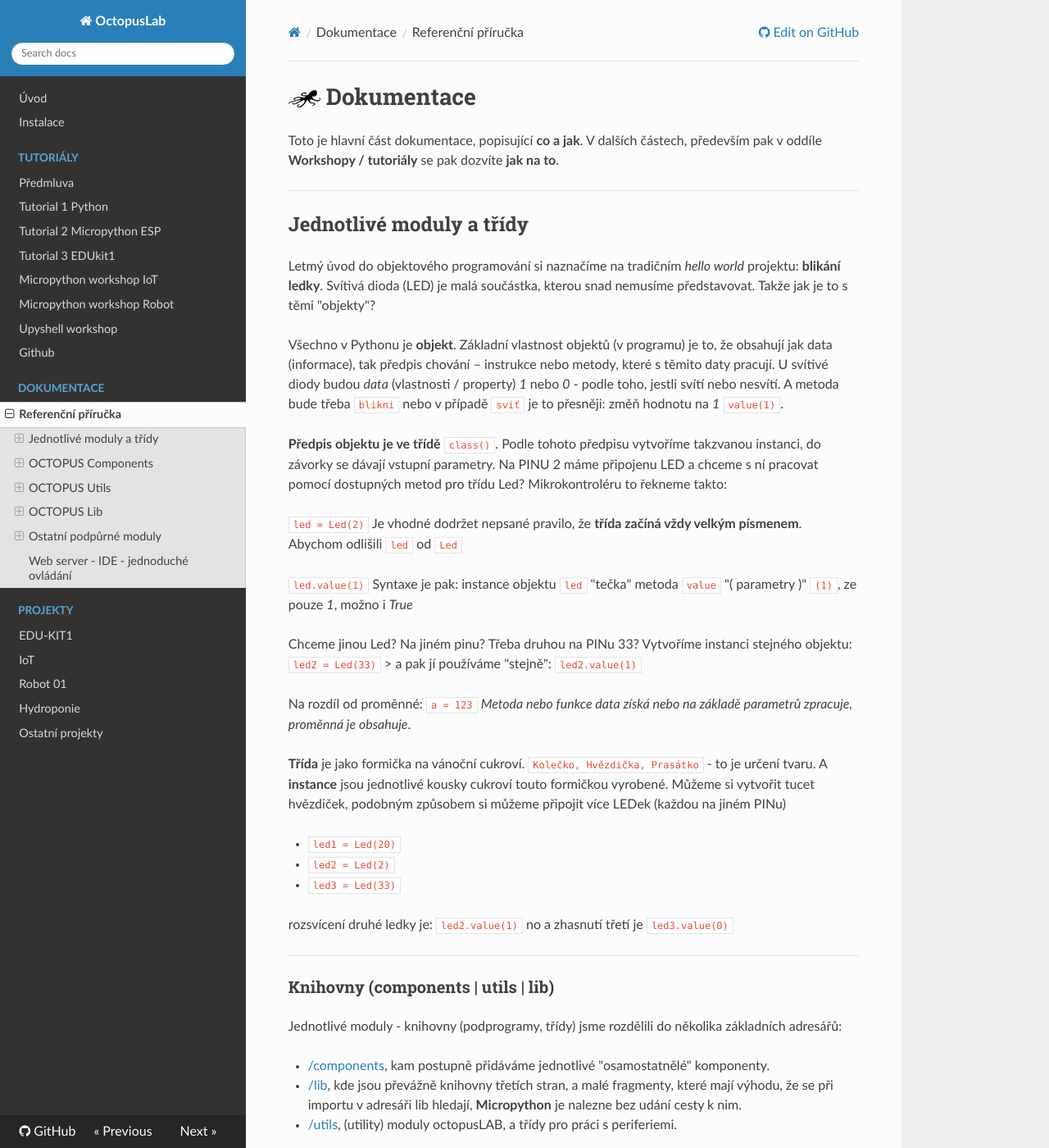
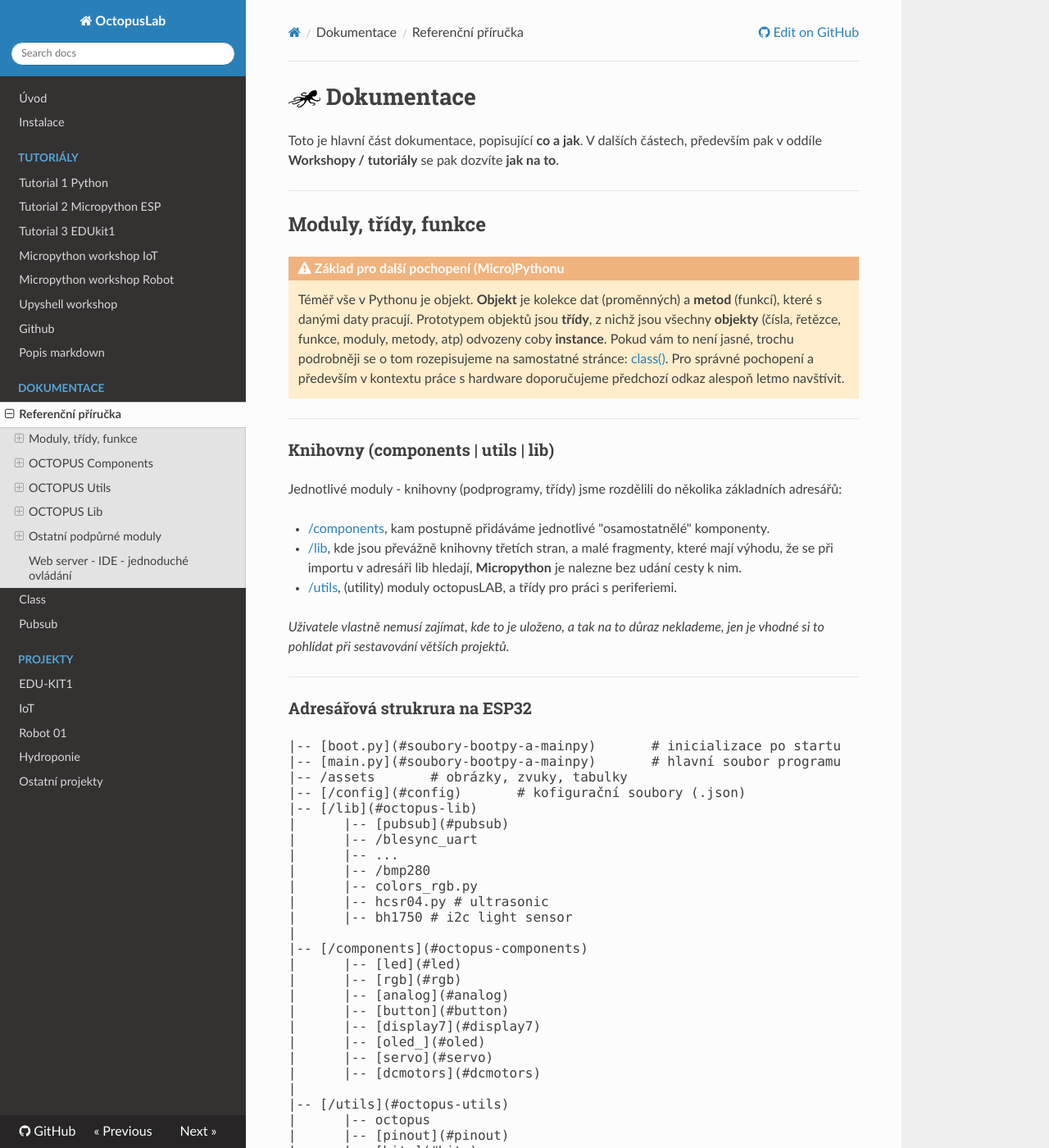
Before and after one commit to octopuslab-cz/docs_octopuslab_cz, an MkDocs documentation site: the page built from docs/basicdoc.md, in a window 1280 px wide and 1400 px high. Shown: the whole window at 82% size. Built offline with MkDocs 1.6.1, drawn with Linux system fonts in a browser that asks for light colours; nearby versions of some CDN libraries; some of the changed text lies outside the part shown.

Commit message:
new libs/components, class

```diff
--- a/docs/basicdoc.md
+++ b/docs/basicdoc.md
@@ -4,32 +4,13 @@ Toto je hlavní část dokumentace, popisující **co a jak**.
 V dalších částech, především pak v oddíle **Workshopy / tutoriály** se pak dozvíte **jak na to**.
 
 ---
-## Jednotlivé moduly a třídy
+## Moduly, třídy, funkce
 
-Letmý úvod do objektového programování si naznačíme na tradičním *hello world* projektu: **blikání ledky**. Svítivá dioda (LED) je malá součástka, kterou snad nemusíme představovat. Takže jak je to s těmi "objekty"?
+!!! attention "Základ pro další pochopení (Micro)Pythonu"
+    Téměř vše v Pythonu je objekt. **Objekt** je kolekce dat (proměnných) a **metod** (funkcí), které s danými daty pracují. Prototypem objektů jsou **třídy**, z nichž jsou všechny **objekty** (čísla, řetězce, funkce, moduly, metody, atp) odvozeny coby **instance**.
+    Pokud vám to není jasné, trochu podrobněji se o tom rozepisujeme na samostatné stránce: [class()](/class).
+    Pro správné pochopení a především v kontextu práce s hardware doporučujeme předchozí odkaz alespoň letmo navštívit.
 
-Všechno v Pythonu je **objekt**. Základní vlastnost objektů (v programu) je to, že obsahují jak data (informace), tak předpis chování – instrukce nebo metody, které s těmito daty pracují. U svítivé diody budou *data* (vlastnosti / property) *1* nebo *0* - podle toho, jestli svítí nebo nesvítí. A metoda bude třeba `blikni` nebo v případě `sviť` je to přesněji: změň hodnotu na *1* `value(1)`.
-
-**Předpis objektu je ve třídě** `class()`. Podle tohoto předpisu vytvoříme takzvanou instanci, do závorky se dávají vstupní parametry. Na PINU 2 máme připojenu LED a chceme s ní pracovat pomocí dostupných metod pro třídu Led? Mikrokontroléru to řekneme takto:
-
-`led = Led(2)` Je vhodné dodržet nepsané pravilo, že **třída začíná vždy velkým písmenem**. Abychom odlišili `led` od `Led`
-
-`led.value(1)` Syntaxe je pak: instance objektu `led` "tečka" metoda `value` "( parametry )" `(1)`, ze pouze *1*, možno i *True*
-
-Chceme jinou Led? Na jiném pinu? Třeba druhou na PINu 33? Vytvoříme instanci stejného objektu:
-`led2 = Led(33)` > a pak jí používáme "stejně": `led2.value(1)`
-
-
-Na rozdíl od proměnné: `a = 123` *Metoda nebo funkce data získá nebo na základě parametrů zpracuje, proměnná je obsahuje*.
-
-
-**Třída** je jako formička na vánoční cukroví. `Kolečko, Hvězdička, Prasátko` - to je určení tvaru. A **instance** jsou jednotlivé kousky cukroví touto formičkou vyrobené. Můžeme si vytvořit tucet hvězdiček, podobným způsobem si můžeme připojit více LEDek (každou na jiném PINu)
-
-- `led1 = Led(20)`
-- `led2 = Led(2)`
-- `led3 = Led(33)`
-
-rozsvícení druhé ledky je: `led2.value(1)` no a zhasnutí třetí je `led3.value(0)`
 
 ---
 
@@ -58,6 +39,9 @@ Jednotlivé moduly - knihovny (podprogramy, třídy) jsme rozdělili do několik
 |      |-- /blesync_uart
 |      |-- ...
 |      |-- /bmp280
+|      |-- colors_rgb.py
+|      |-- hcsr04.py # ultrasonic
+|      |-- bh1750 # i2c light sensor
 |
 |-- [/components](#octopus-components)
 |      |-- [led](#led)
--- a/mkdocs.yml
+++ b/mkdocs.yml
@@ -12,7 +12,6 @@ nav:
   - Úvod: index.md
   - Instalace: install.md
   - 'Tutoriály':
-      - 'Předmluva ': tutorials-intro.md
       - 'Tutorial 1 Python ': tutorial1-python.md
       - 'Tutorial 2 Micropython ESP': tutorial2-micropython-esp.md
       - 'Tutorial 3 EDUkit1': tutorial3-edukit1.md
@@ -20,8 +19,11 @@ nav:
       - 'Micropython workshop Robot': ws-robot.md
       - 'Upyshell workshop ': ws-upyshell.md
       - 'Github ': github.md
+      - 'Popis markdown': tutorials-intro.md
   - 'Dokumentace':
       - 'Referenční příručka': basicdoc.md
+      - 'Class': class.md
+      - 'Pubsub': pubsub.md
   - 'Projekty':
       - 'EDU-KIT1': proj-edukit1.md
       - 'IoT': proj-iot.md
```
Also changed, not shown: docs/class.md (added, +33 -0 lines), docs/install.md (+2 -2 lines), docs/pubsub.md (added, +3 -0 lines).
